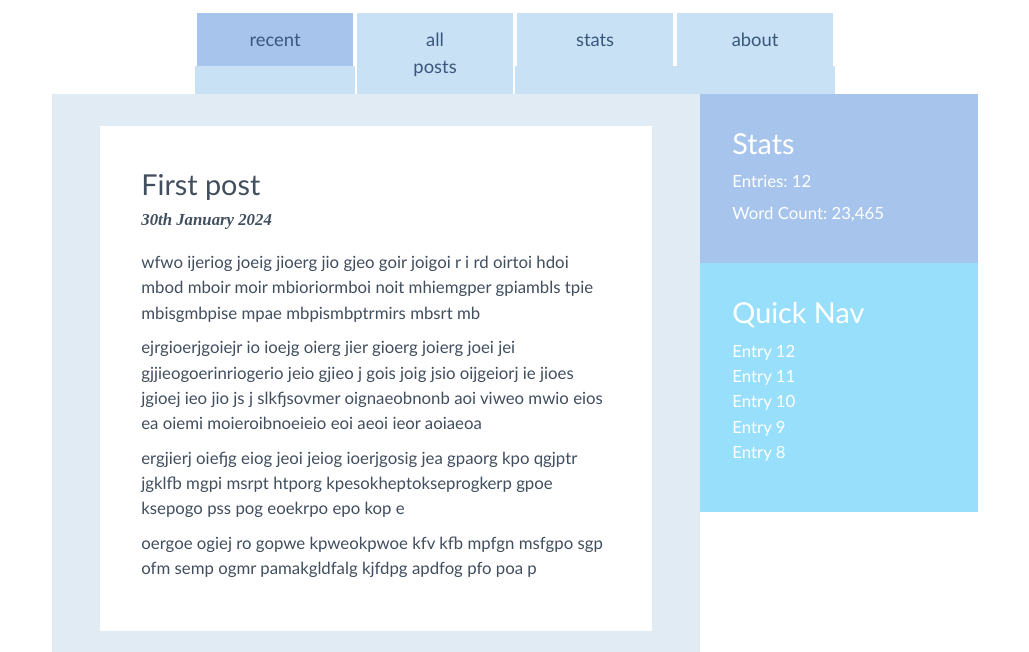
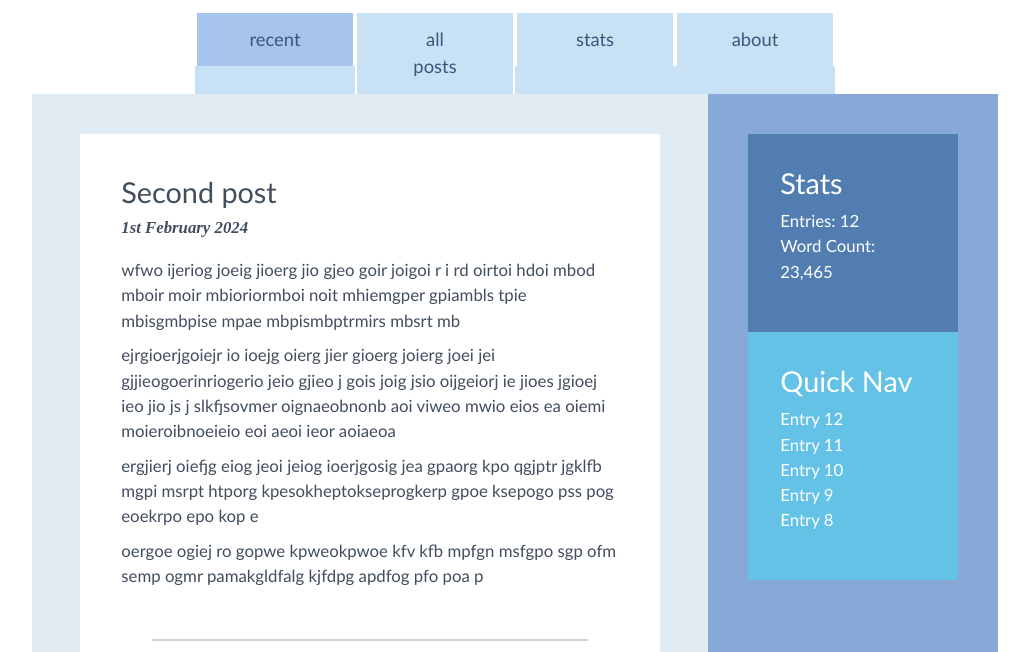
Before and after one commit to mlgranger540/words-of-a-fanboy, a plain HTML site: page index.html in a window 1280 px wide. Shown: the part 148-800 px from the top of the page, without its empty margins (125-1154 px from the left). Drawn offline with nearby package versions, Linux system fonts and the light colour scheme; a web font is replaced by a local one.

Commit message:
Add second example blog post + changes to structure and styling + add to README

```diff
--- a/assets/css/style.css
+++ b/assets/css/style.css
@@ -74,8 +74,8 @@ h2 {
     padding-bottom: 0.8rem;
     padding-left: 3rem;
     padding-right: 3rem;
-    border-left: solid 2px #fff !important;
-    border-right: solid 2px #fff !important;
+    border-left: 2px solid #fff !important;
+    border-right: 2px solid #fff !important;
     border-top: none !important;
     border-bottom: none !important;
 }
@@ -94,11 +94,18 @@ h2 {
 }
 
 
+/* Main Section */
+
+#content-row {
+    margin-left: 3rem;
+    margin-right: 3rem;
+}
+
 /* Panels */
 
 .panel {
     background-color: #e1ebf4;
-    padding: 2rem 3rem;
+    padding: 2.5rem 3rem;
 }
 
 .inner-panel {
@@ -108,19 +115,18 @@ h2 {
 
 .side-panel {
     padding: 2rem;
-    /* margin: 2rem; */
+    margin: 2.5rem;
 }
 
 #side-panel-1{
-    background-color: #a7c4ec;
+    background-color: #527db1;
     margin-bottom: 0;
 }
 
 #side-panel-2 {
-    background-color: #98dffb;
+    background-color: #64c2e7;
     margin-top: 0;
 }
-
 
 /* Articles */
 
@@ -135,17 +141,27 @@ h4 {
     font-style: italic;
 }
 
-#article-row {
-    margin-left: 4.5rem;
-    margin-right: 4.5rem;
+hr {
+    width: 75%;
+    margin: auto;
+    border: solid 1px;
+    border-radius: 10px;
+}
+
+.separator {
+    background-color: #fff;
 }
 
 .entry-date {
     margin-bottom: 1.2rem;
 }
 
+/* Sidebar */
 
-/* Sidebar */
+#sidebar {
+    background-color: #88a9d7;
+
+}
 
 .sidebar-text {
     color: #fff;
@@ -155,16 +171,16 @@ h4 {
     margin-bottom: 0.4rem;
 }
 
-.nav-list {
+.side-list {
     list-style-type: none;
 }
 
-.nav-list a {
+.side-list a {
     color: #fff;
     text-decoration: none;
 }
 
-.nav-list a:hover {
+.side-list a:hover {
     text-decoration: underline;
 }
 
--- a/index.html
+++ b/index.html
@@ -56,30 +56,43 @@
 
 
     <!-- Article Section -->
-    <article class="container-fluid">
-        <div id="article-row" class="row">
+    <div class="container-fluid">
+        <div id="content-row" class="row">
             <div class="col-1"></div>
             <div class="panel col-7">
-                <div class="inner-panel">
+                <article class="inner-panel">
+                    <h3>Second post</h3>
+                    <h4 class="entry-date">1st February 2024</h4>
+                    <p>wfwo ijeriog joeig jioerg jio gjeo goir joigoi r i rd oirtoi hdoi mbod mboir moir mbioriormboi noit mhiemgper gpiambls tpie mbisgmbpise mpae mbpismbptrmirs mbsrt mb</p>
+                    <p>ejrgioerjgoiejr io ioejg oierg jier gioerg joierg joei jei gjjieogoerinriogerio jeio gjieo j gois joig jsio oijgeiorj ie jioes jgioej ieo jio js j slkfjsovmer oignaeobnonb aoi viweo mwio eios ea oiemi moieroibnoeieio eoi aeoi ieor aoiaeoa</p>
+                    <p>ergjierj oiefjg eiog jeoi jeiog ioerjgosig jea gpaorg kpo qgjptr jgklfb mgpi msrpt htporg kpesokheptokseprogkerp gpoe ksepogo pss pog  eoekrpo epo kop e</p>
+                    <p>oergoe ogiej ro gopwe kpweokpwoe kfv kfb mpfgn msfgpo sgp ofm semp ogmr pamakgldfalg kjfdpg apdfog pfo poa p</p>
+                </article>
+                <div class="separator">
+                    <hr>
+                </div>
+                <article class="inner-panel">
                     <h3>First post</h3>
                     <h4 class="entry-date">30th January 2024</h4>
                     <p>wfwo ijeriog joeig jioerg jio gjeo goir joigoi r i rd oirtoi hdoi mbod mboir moir mbioriormboi noit mhiemgper gpiambls tpie mbisgmbpise mpae mbpismbptrmirs mbsrt mb</p>
                     <p>ejrgioerjgoiejr io ioejg oierg jier gioerg joierg joei jei gjjieogoerinriogerio jeio gjieo j gois joig jsio oijgeiorj ie jioes jgioej ieo jio js j slkfjsovmer oignaeobnonb aoi viweo mwio eios ea oiemi moieroibnoeieio eoi aeoi ieor aoiaeoa</p>
                     <p>ergjierj oiefjg eiog jeoi jeiog ioerjgosig jea gpaorg kpo qgjptr jgklfb mgpi msrpt htporg kpesokheptokseprogkerp gpoe ksepogo pss pog  eoekrpo epo kop e</p>
                     <p>oergoe ogiej ro gopwe kpweokpwoe kfv kfb mpfgn msfgpo sgp ofm semp ogmr pamakgldfalg kjfdpg apdfog pfo poa p</p>
-                </div>
+                </article>
             </div>
             <!-- Sidebar -->
             <div id="sidebar" class="col-3">
                 <div id="sidebar-panel">
                     <div id="side-panel-1" class="side-panel sidebar-text">
                         <h3>Stats</h3>
-                        <p>Entries: 12</p>
-                        <p>Word Count: 23,465</p>
+                        <ul class="side-list">
+                            <li>Entries: 12</li>
+                            <li>Word Count: 23,465</li>
+                        </ul>
                     </div>
                     <div id="side-panel-2" class="side-panel sidebar-text">
                         <h3>Quick Nav</h3>
-                        <ul class="nav-list">
+                        <ul class="side-list">
                             <li>
                                 <a href="#">Entry 12</a>
                             </li>
@@ -101,7 +114,7 @@
             </div>
             <div class="col-1"></div>
         </div>
-    </article>
+    </div>
 
     <!-- Footer -->
     <footer>
```
Also changed, not shown: README.md.
